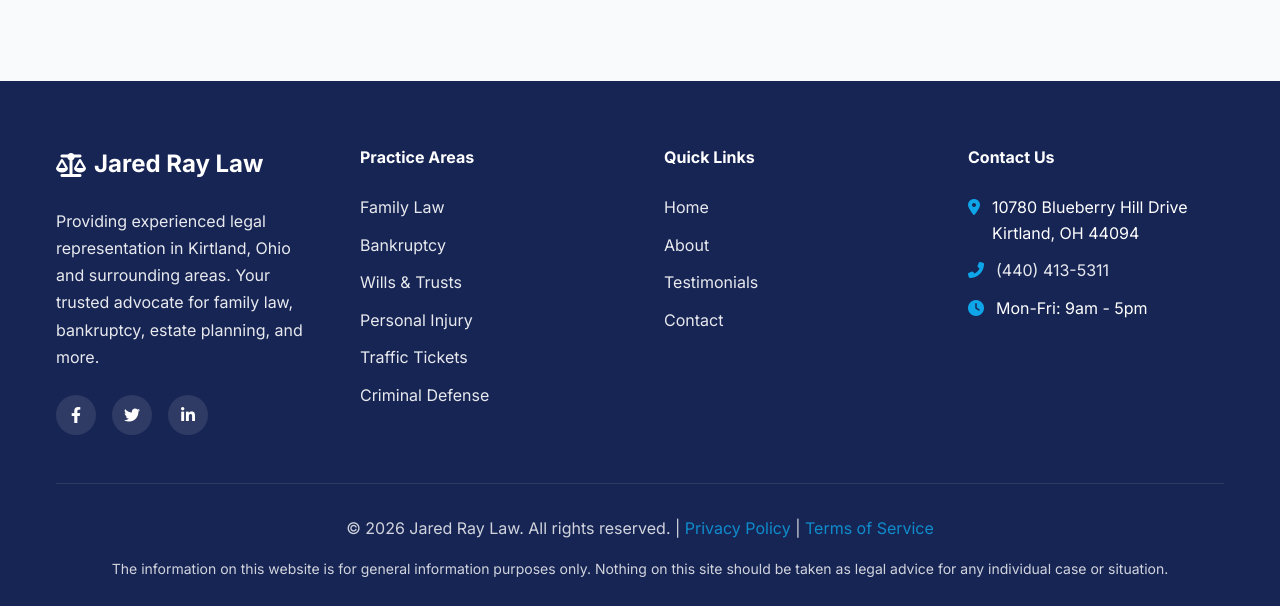
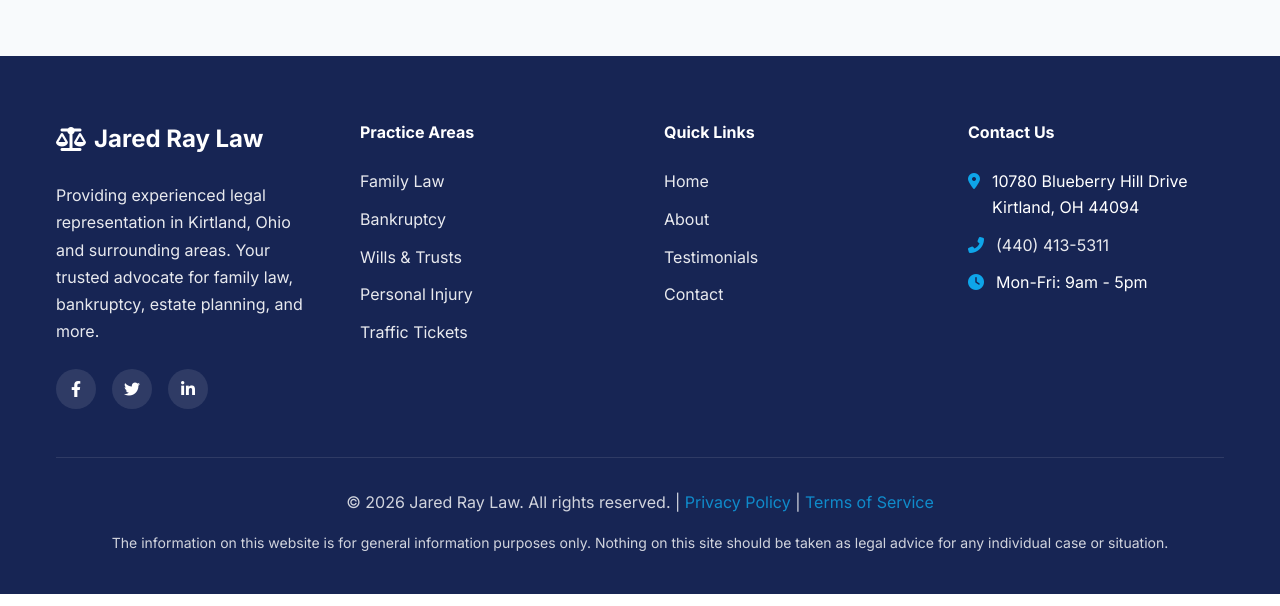
Before and after one commit to tzira333/jaredraylaw, a website: page index.html in a window 1280 px wide. Shown: the part 5399-6005 px from the top of the page. Drawn offline with Linux system fonts and the light colour scheme.

Commit message:
Update index.html
removed Blueberry Hill and Criminal

```diff
--- a/index.html
+++ b/index.html
@@ -345,7 +345,7 @@
                                 <option value="estate">Wills & Trusts</option>
                                 <option value="injury">Personal Injury</option>
                                 <option value="traffic">Traffic Tickets</option>
-                                <option value="criminal">Criminal Defense</option>
+                                <option value="*">*</option>
                                 <option value="other">Other</option>
                             </select>
                         </div>
@@ -371,7 +371,7 @@
                             <i class="fas fa-map-marker-alt"></i>
                             <div>
                                 <strong>Address</strong>
-                                <p>10780 Blueberry Hill Drive<br>Kirtland, Ohio 44094</p>
+                                <p>Kirtland, Ohio 44094</p>
                             </div>
                         </div>
 
@@ -445,8 +445,7 @@
                         <li><a href="#services">Wills & Trusts</a></li>
                         <li><a href="#services">Personal Injury</a></li>
                         <li><a href="#services">Traffic Tickets</a></li>
-                        <li><a href="#services">Criminal Defense</a></li>
-                    </ul>
+                      </ul>
                 </div>
 
                 <div class="footer-column">
```
